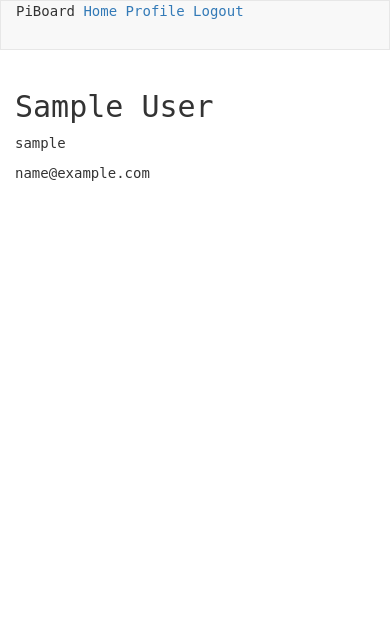
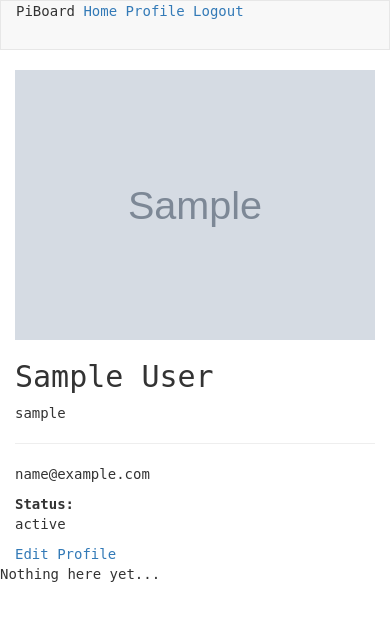
Before and after one commit to SRechenberger/pi-board, a Flask app: a page that uses app/templates/main/profile.html.j2 in a window 390 px wide. Shown: the top 621 px of the page. Run offline with Flask 2, Linux system fonts and the light colour scheme; a user stored in the database is signed in; tables that the repository leaves empty hold one stand-in row (values such as "Sample post"); grey boxes marked "Sample" are stand-in pictures; some libraries are stand-ins or nearby versions.

Commit message:
user profile (issue #1)

```diff
--- a/app/__init__.py
+++ b/app/__init__.py
@@ -1,12 +1,21 @@
+import os
+
 from flask import Flask
 from flask_bootstrap import Bootstrap
 from flask_sqlalchemy import SQLAlchemy
 from flask_migrate import Migrate
 from flask_login import LoginManager
+from flask_uploads import configure_uploads, UploadSet, IMAGES
 
 from config import Config
 
 
+images = UploadSet(
+    'images',
+    IMAGES,
+    default_dest=lambda app:
+        os.path.join(app.instance_path, 'profile_pics')
+)
 
 bootstrap = Bootstrap()
 db = SQLAlchemy()
@@ -17,10 +26,12 @@
     app = Flask(__name__)
     app.config.from_object(config_class)
 
+
     bootstrap.init_app(app)
     db.init_app(app)
     migrate.init_app(app, db)
     login.init_app(app)
+    configure_uploads(app, (images,))
 
     from app.main import bp as main_bp
     app.register_blueprint(main_bp)
--- a/app/main/routes.py
+++ b/app/main/routes.py
@@ -1,8 +1,14 @@
-from flask import render_template
+import os
+
+from flask import render_template, redirect, request, flash, url_for, current_app
 from flask_login import login_required, current_user
 
+from app import db, images
 from app.models import User
 from app.main import bp
+from app.main.forms import EditProfileForm
+
+from werkzeug.utils import secure_filename
 
 @bp.route('/')
 @bp.route('/index')
@@ -14,6 +20,68 @@
 def profile(handle):
     user = User.query.filter_by(handle=handle).first_or_404()
     return render_template(
-        'main/profile.html.j2',
-        user=user
+        'main/user_posts.html.j2',
+        title=f'User {user.handle}',
+        user=user,
+        profile_pic=images.url(user.profile_pic) \
+            if user.profile_pic else None
     )
+
+@bp.route('/edit_profile/<handle>', methods=['GET', 'POST'])
+@login_required
+def edit_profile(handle):
+    if current_user.handle != handle:
+        flash('You cannot edit the profile of someone else!')
+        return redirect(url_for('main.profile', handle=handle))
+
+    user = User.query.filter_by(handle=handle).first_or_404()
+    form = EditProfileForm()
+    if form.validate_on_submit():
+        new_profile_pic = form.profile_pic.data \
+            if form.profile_pic.data else None
+        if new_profile_pic:
+            print(handle, secure_filename(new_profile_pic.filename))
+            filename = images.save(
+                new_profile_pic,
+                handle,
+                secure_filename(new_profile_pic.filename.lower())
+            )
+
+            old_profile_pic = user.profile_pic
+            user.profile_pic = filename
+
+            try:
+                os.remove(images.path(old_profile_pic))
+            except:
+                pass
+
+            db.session.commit()
+            return redirect(url_for('main.profile', handle=handle))
+
+        new_displayed_name = form.displayed_name.data \
+            if form.displayed_name.data else None
+        if new_displayed_name != user.displayed_name:
+            user.displayed_name = new_displayed_name
+            flash(f'Displayed name changed to {current_user.displayed_name}!')
+
+        new_status_message = form.status_message.data \
+            if form.status_message.data else None
+        if new_status_message != user.status_message:
+            user.status_message = new_status_message
+            flash(f'Status message updated!')
+
+        db.session.commit()
+        return redirect(url_for('main.profile', handle=handle))
+
+    elif request.method == 'GET':
+        form.displayed_name.data = current_user.displayed_name
+        form.status_message.data = current_user.status_message
+
+    return render_template(
+        'main/edit_profile.html.j2',
+        title='Edit Profile',
+        user=user,
+        form=form,
+        profile_pic=images.url(user.profile_pic) \
+            if user.profile_pic else None
+    )
--- a/app/models.py
+++ b/app/models.py
@@ -13,8 +13,10 @@
     id = db.Column(db.Integer, primary_key=True)
     handle = db.Column(db.String(32), index=True, unique=True)
     displayed_name = db.Column(db.String(64))
-    email = db.Column(db.String(120), index=True, unique=True)
+    email = db.Column(db.String(128), index=True, unique=True)
+    status_message = db.Column(db.String(128))
     password_hash = db.Column(db.String(128))
+    profile_pic = db.Column(db.String(128), unique=True)
     posts = db.relationship(
         'Post',
         backref='author',
--- a/app/static/styles.css
+++ b/app/static/styles.css
@@ -1,3 +1,13 @@
 * {
   font-family: inconsolata, monospace;
 }
+
+img {
+  max-width: 100%;
+  max-height: auto;
+}
+
+.profile_pic {
+  height: 100%;
+  width: 100%;
+}
--- /dev/null
+++ b/app/templates/main/edit_profile.html.j2
@@ -0,0 +1,6 @@
+{% extends "main/profile.html.j2" %}
+
+{% block profile_content %}
+<h1>Edit Profile</h1>
+{% include "_form.html.j2" %}
+{% endblock profile_content %}
--- a/app/templates/main/profile.html.j2
+++ b/app/templates/main/profile.html.j2
@@ -2,14 +2,33 @@
 
 {% block app_content %}
 <div class="row">
-  <div class="col-md-4">
+  <div class="col-md-3">
+    {% if user.profile_pic %}
+    <div class="profile_pic">
+      <img src="{{ profile_pic }}">
+    </div>
+    {% endif %}
     {% if user.displayed_name %}
     <h2>{{ user.displayed_name }}</h2>
     <p>{{ user.handle }}</p>
     {% else %}
     <h2>{{ user.handle }}</h2>
     {% endif %}
+    <hr>
     <p>{{ user.email }}</p>
+    {% if user.status_message %}
+    <p>
+      <b>Status:</b><br>
+      {{ user.status_message }}
+    </p>
+    {% endif %}
+    {% if user.handle == current_user.handle %}
+    <a href="{{ url_for('main.edit_profile', handle=user.handle) }}">Edit Profile</a>
+    {% endif %}
+  </div>
+  <div class="col-md">
+    {% block profile_content %}
+    {% endblock profile_content %}
   </div>
 </div>
 {% endblock app_content %}
--- /dev/null
+++ b/app/templates/main/user_posts.html.j2
@@ -0,0 +1,5 @@
+{% extends "main/profile.html.j2" %}
+
+{% block profile_content %}
+Nothing here yet...
+{% endblock profile_content %}
--- a/requirements.txt
+++ b/requirements.txt
@@ -6,5 +6,6 @@
 flask-sqlalchemy
 flask-migrate
 flask-login
+flask-uploads
 
 python-dotenv
```
Also changed, not shown: app/main/forms.py (added, +24 -0 lines), migrations/versions/711e6030f678_.py (renamed from migrations/versions/dff741ace9af_post_table.py, +22 -6 lines), migrations/versions/e33665b2a2a7_users_table.py (deleted, +0 -39 lines).
